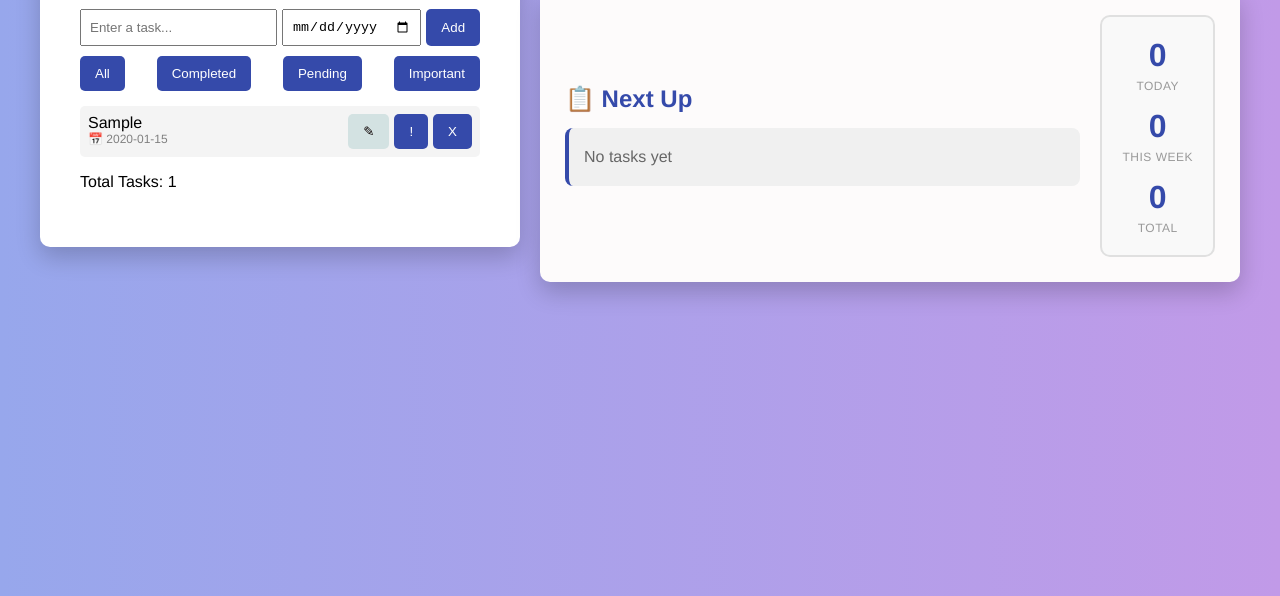
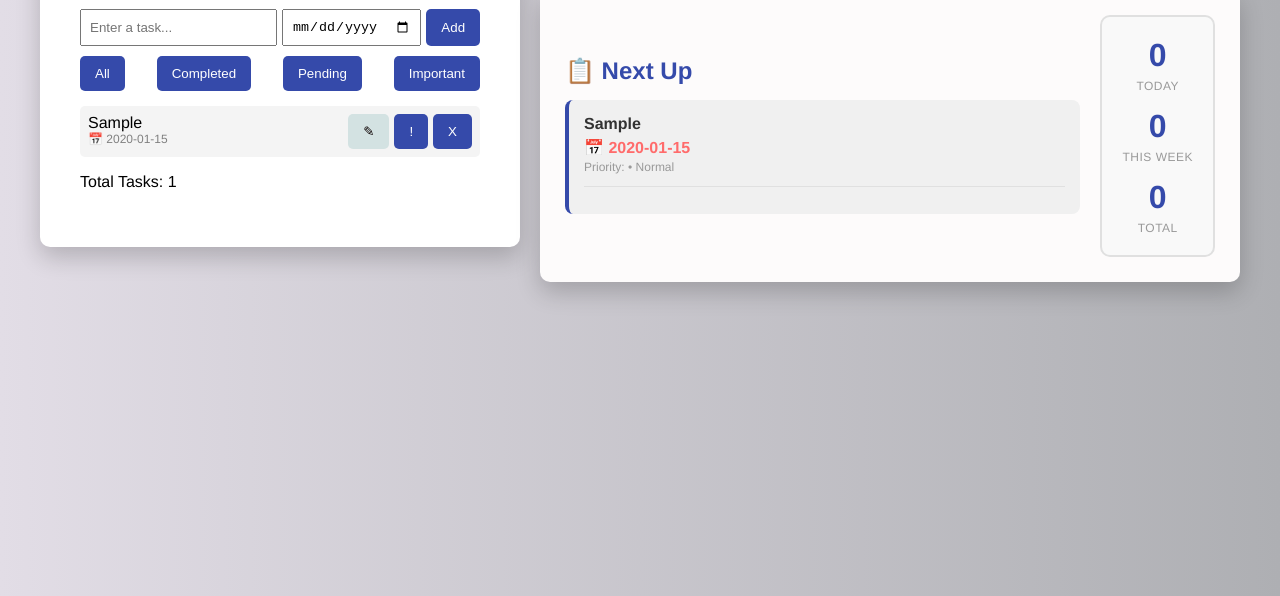
Before and after one commit to smridhi-07/to-do-list-basic, a plain HTML site: page index.html in a window 1280 px wide. Both pictures are taken after typing "Sample", "2020-01-15" into the empty fields and a click on the button "Add". Shown: the part 204-800 px from the top of the page. Drawn offline with Linux system fonts and the light colour scheme.

Commit message:
defined functionality of next up and stats card

```diff
--- a/script.js
+++ b/script.js
@@ -83,6 +83,8 @@ tasks.push({
 });
  saveTasks();
     renderTasks(currentFilter);
+    updateNextUpCard();
+;
 
     taskInput.value = "";
  document.getElementById("dueDate").value = "";
@@ -93,6 +95,8 @@ function toggleImportant(index) {
     saveTasks();
     renderTasks(currentFilter);
 
+
+
 }
 
 
@@ -100,6 +104,8 @@ function toggleTask(index) {
     tasks[index].completed = !tasks[index].completed;
     saveTasks();
     renderTasks(currentFilter);
+    updateNextUpCard();
+
 
 }
 
@@ -107,6 +113,8 @@ function deleteTask(index) {
     tasks.splice(index, 1);
     saveTasks();
     renderTasks(currentFilter);
+    updateNextUpCard();
+
 
 
 }
@@ -214,21 +222,33 @@ document.addEventListener("keydown", function(event) {
         cancelEdit();
     }
 });
-// UPDATE NEXT UP CARD WITH STATS
+// UPDATE NEXT UP CARD WITH ALL UPCOMING TASKS
 function updateNextUpCard() {
     const nextUpDiv = document.getElementById("nextUpTask");
 
-    // Find first pending task
-    const nextTask = tasks.find(task => !task.completed);
+    // Get all pending tasks and sort by due date
+    const pendingTasks = tasks
+        .filter(task => !task.completed)
+        .sort((a, b) => {
+            if (!a.dueDate) return 1;
+            if (!b.dueDate) return -1;
+            return new Date(a.dueDate) - new Date(b.dueDate);
+        });
 
-    if (nextTask) {
-        nextUpDiv.innerHTML = `
-            <p><strong>${nextTask.text}</strong></p>
-            ${nextTask.dueDate ? `<p style="color: #ff6b6b; font-weight: bold;">Due: ${nextTask.dueDate}</p>` : '<p style="color: #999;">No due date</p>'}
-            <p style="font-size: 12px; color: #999;">Priority: ${nextTask.important ? '⭐ Important' : '• Normal'}</p>
-        `;
+    if (pendingTasks.length === 0) {
+        nextUpDiv.innerHTML = `<p style="color: #999; text-align: center;">🎉 All tasks completed!</p>`;
     } else {
-        nextUpDiv.innerHTML = `<p style="color: #999; text-align: center;">🎉 All tasks completed!</p>`;
+        let tasksHTML = '';
+        pendingTasks.forEach(task => {
+            tasksHTML += `
+                <div style="margin-bottom: 12px; padding-bottom: 12px; border-bottom: 1px solid #e0e0e0;">
+                    <p style="margin: 0 0 5px 0; font-weight: bold; color: #333;"><strong>${task.text}</strong></p>
+                    <p style="margin: 0 0 3px 0; color: #ff6b6b; font-weight: bold;">📅 ${task.dueDate || 'No date'}</p>
+                    <p style="margin: 0; font-size: 12px; color: #999;">Priority: ${task.important ? '⭐ Important' : '• Normal'}</p>
+                </div>
+            `;
+        });
+        nextUpDiv.innerHTML = tasksHTML;
     }
 
     // Update stats
@@ -261,5 +281,6 @@ function updateStats() {
     document.getElementById("totalCompleted").textContent = totalCount;
 }
 renderTasks(currentFilter);
+updateNextUpCard();
 
 updateStreakBar();
--- a/style.css
+++ b/style.css
@@ -2,7 +2,7 @@
 body {
     margin: 0;
     font-family: 'Franklin Gothic Medium', 'Arial Narrow', Arial, sans-serif ;
-    background: linear-gradient(to right, #97a7ec, #c19ae8);
+    background: linear-gradient(to left, #aeafb3, #e2dde6);
 }
 
 .container {
```
